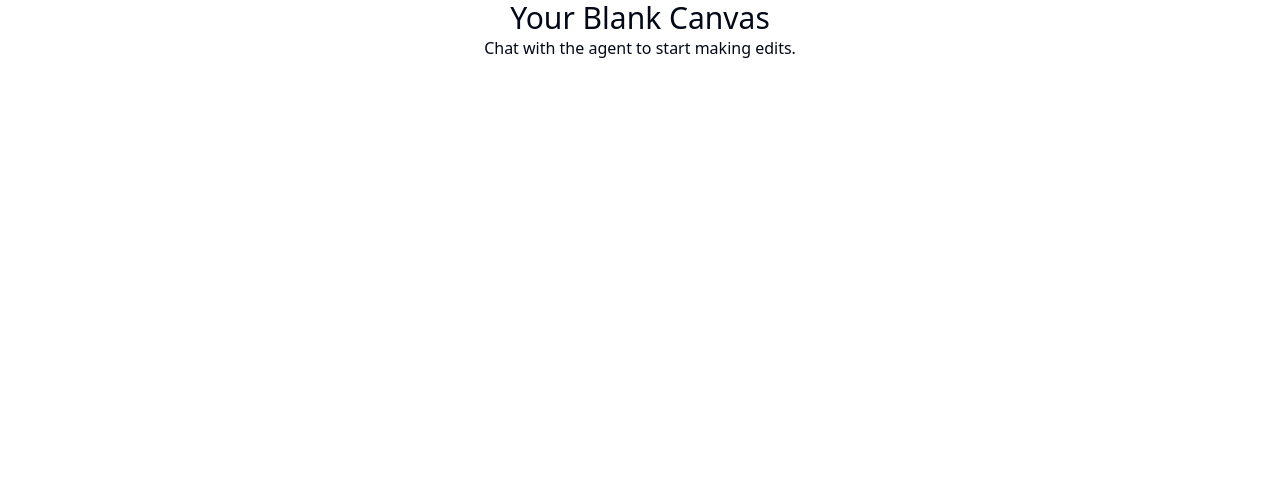
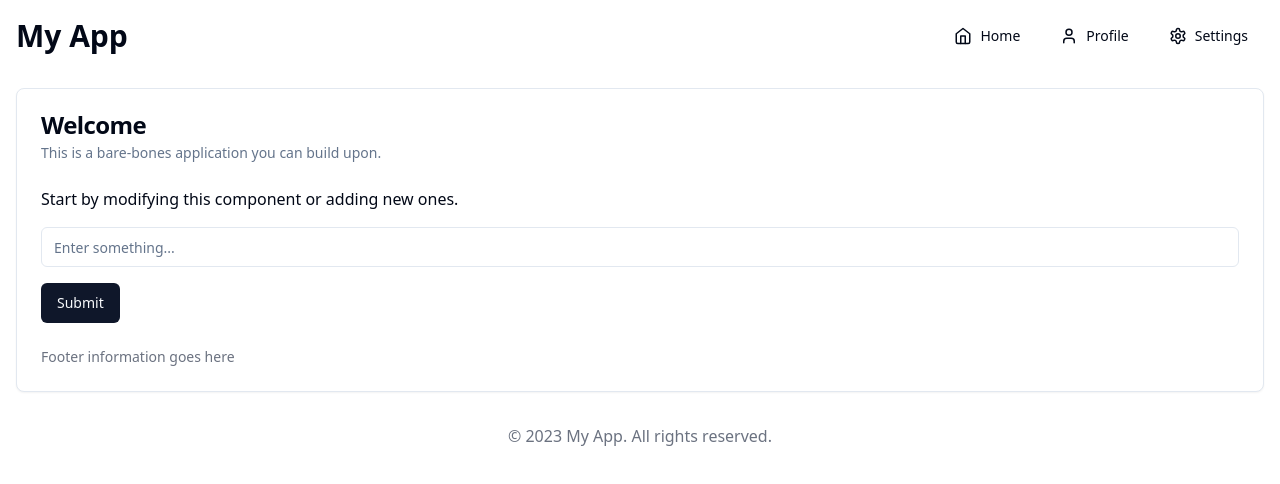
Before and after one commit to GPT-Engineer-App-Dev/modifiable-blueprint, a React (Vite) app: page / in a window 1280 px wide. Shown: the top 484 px of the page. Built offline with nearby package versions, Linux system fonts and the light colour scheme.

Commit message:
GPT Engineer Update

```diff
--- a/src/pages/Index.jsx
+++ b/src/pages/Index.jsx
@@ -1,14 +1,41 @@
-// Update this page (the content is just a fallback if you fail to update the page)
+import React from 'react';
+import { Button } from "@/components/ui/button";
+import { Card, CardHeader, CardTitle, CardDescription, CardContent, CardFooter } from "@/components/ui/card";
+import { Input } from "@/components/ui/input";
+import { Home, Settings, User } from 'lucide-react';
 
-const Index = () => {
+export default function Index() {
   return (
-    <div className="flex justify-center items-center">
-      <div className="text-center">
-        <h1 className="text-3xl">Your Blank Canvas</h1>
-        <p>Chat with the agent to start making edits.</p>
-      </div>
+    <div className="container mx-auto p-4">
+      <header className="flex justify-between items-center mb-8">
+        <h1 className="text-3xl font-bold">My App</h1>
+        <nav>
+          <Button variant="ghost" className="mr-2"><Home className="mr-2" size={18} />Home</Button>
+          <Button variant="ghost" className="mr-2"><User className="mr-2" size={18} />Profile</Button>
+          <Button variant="ghost"><Settings className="mr-2" size={18} />Settings</Button>
+        </nav>
+      </header>
+
+      <main>
+        <Card className="mb-8">
+          <CardHeader>
+            <CardTitle>Welcome</CardTitle>
+            <CardDescription>This is a bare-bones application you can build upon.</CardDescription>
+          </CardHeader>
+          <CardContent>
+            <p className="mb-4">Start by modifying this component or adding new ones.</p>
+            <Input placeholder="Enter something..." className="mb-4" />
+            <Button>Submit</Button>
+          </CardContent>
+          <CardFooter>
+            <p className="text-sm text-gray-500">Footer information goes here</p>
+          </CardFooter>
+        </Card>
+      </main>
+
+      <footer className="mt-8 text-center text-gray-500">
+        <p>&copy; 2023 My App. All rights reserved.</p>
+      </footer>
     </div>
   );
-};
-
-export default Index;
+}
```
